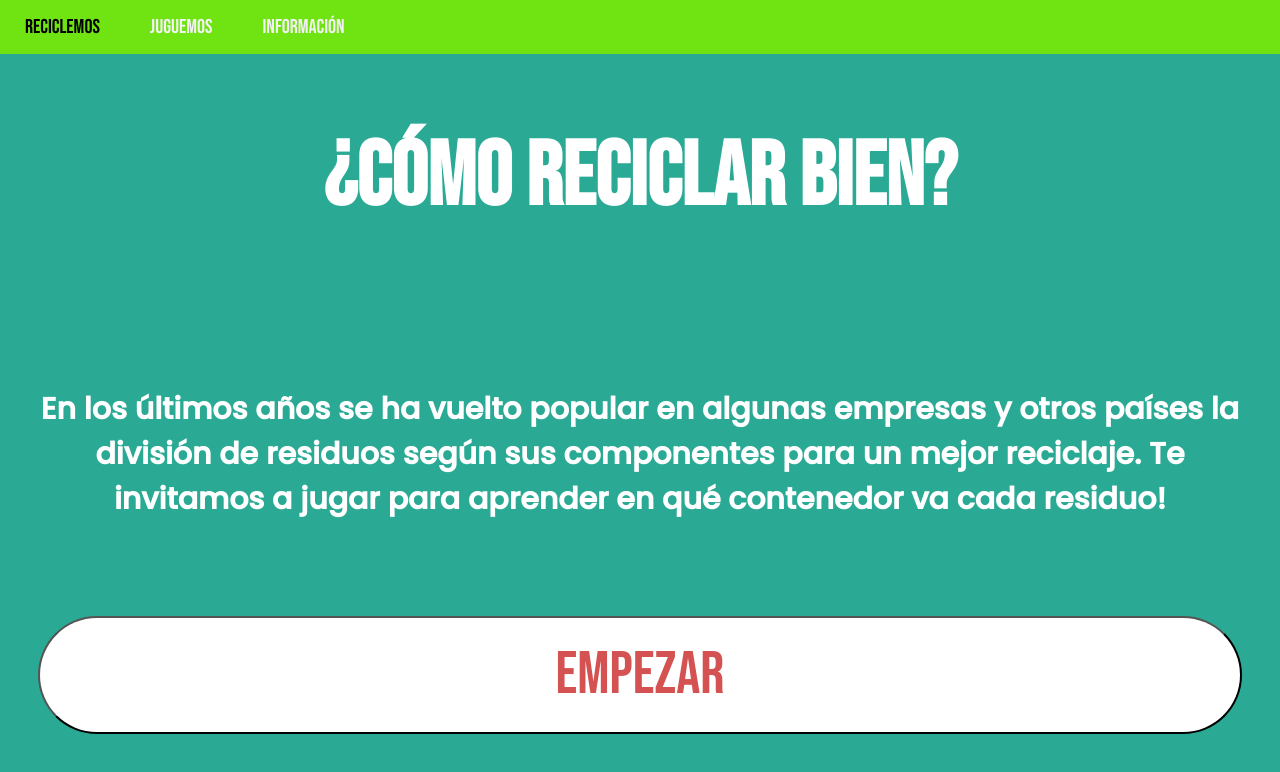
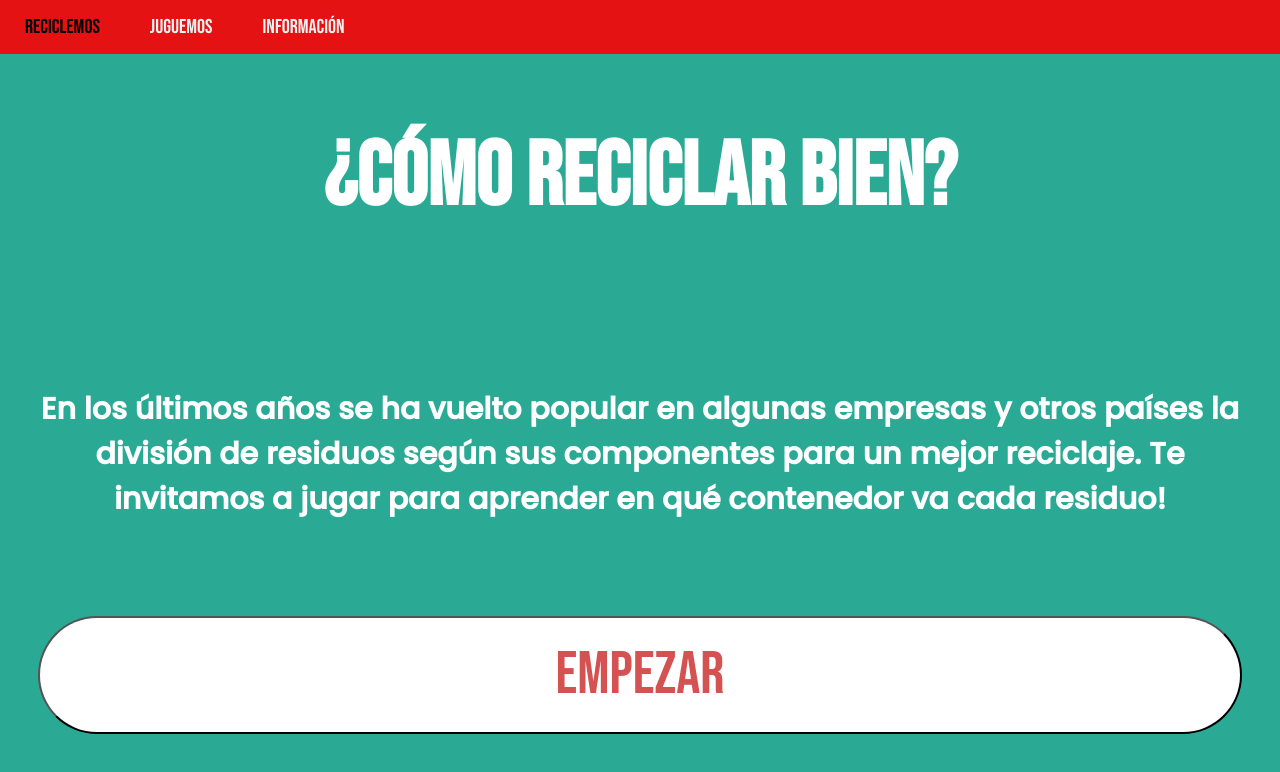
Before and after one commit to sobafacello/entrega_0-grupal, a plain HTML site: page index.html in a window 1280 px wide. Drawn offline with Linux system fonts and the light colour scheme.

Commit message:
Cambio de color
Linea 27

```diff
--- a/estilo.css
+++ b/estilo.css
@@ -24,7 +24,7 @@ body{
 }
 
 .topnav {
-  background-color: #70e412;
+  background-color: #e41212;
   overflow: hidden;
   z-index:1;
   font-family: 'Bebas Neue', monospace, cursive, white;
```
